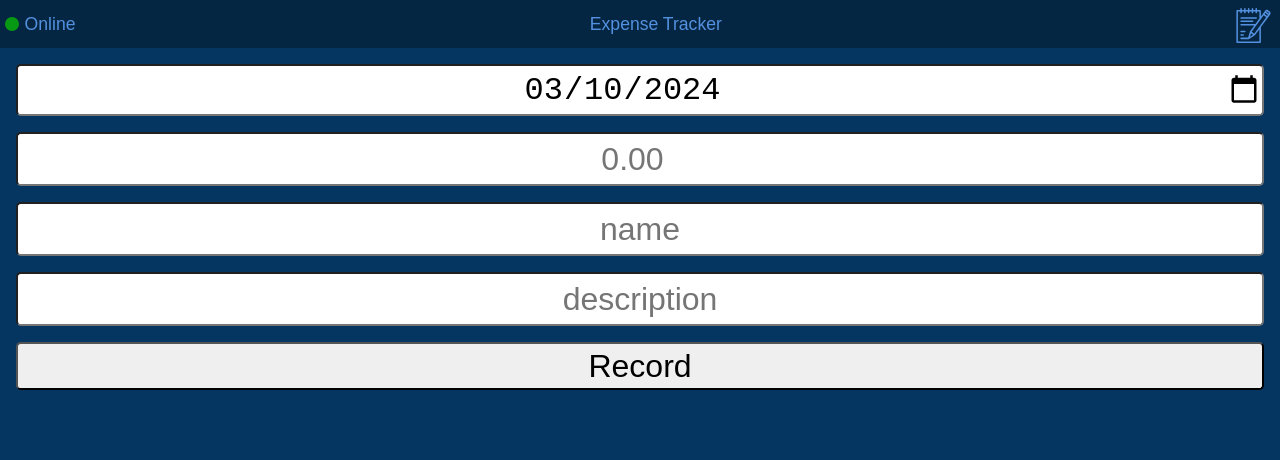
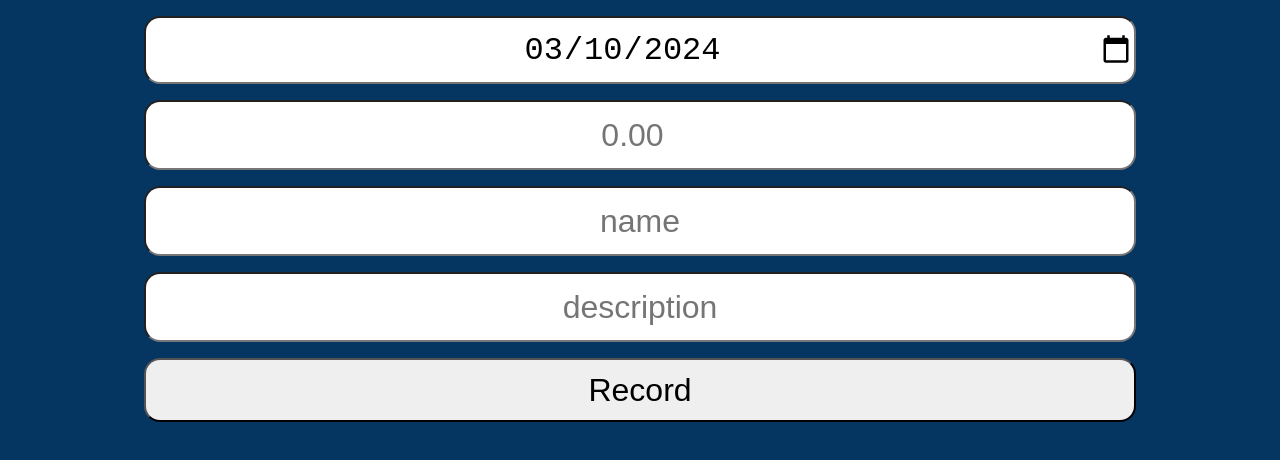
Before and after one commit to catzilla-007/expense-tracker, a SvelteKit app: page / in a window 1280 px wide. Shown: the top 460 px of the page. Built offline with nearby package versions, Linux system fonts and the light colour scheme.

Commit message:
Revert "Added Cache count"

```diff
--- a/src/lib/api/idb.ts
+++ /dev/null
@@ -1,22 +0,0 @@
-export async function getExpenseCount(): Promise<number> {
-  return new Promise((resolve, reject) => {
-    function getCount(db: IDBDatabase) {
-      const transaction = db.transaction(['expense'], 'readonly');
-      const objectStore = transaction.objectStore('expense');
-
-      const countRequest = objectStore.count();
-      countRequest.onsuccess = () => {
-        resolve(countRequest.result);
-      };
-
-      countRequest.onerror = () => {
-        reject();
-      };
-    }
-
-    const request = indexedDB.open('expenseDB', 1);
-    request.onsuccess = (event: any) => {
-      getCount(event.target.result);
-    };
-  });
-}
--- a/src/lib/components/ExpenseCounter.svelte
+++ /dev/null
@@ -1,14 +0,0 @@
-<script lang="ts">
-  import { onMount } from 'svelte';
-  import NoteIcon from './NoteIcon.svelte';
-  import { getExpenseCount } from '$lib/api/idb';
-  // make all the logic parts here
-  // get the number of caches in indexdb
-
-  let count: number;
-  onMount(async () => {
-    count = await getExpenseCount();
-  });
-</script>
-
-<NoteIcon {count} />
--- a/src/lib/components/Header.svelte
+++ /dev/null
@@ -1,43 +0,0 @@
-<script>
-  import { isOnline } from '$lib/store/is-online';
-  import OnlineIcon from './OnlineIcon.svelte';
-  import ExpenseCounter from './ExpenseCounter.svelte';
-</script>
-
-<header>
-  <span class="header-left">
-    <OnlineIcon online={$isOnline} />
-    {$isOnline ? 'Online' : 'Offline'}
-  </span>
-  <span class="header-center">Expense Tracker</span>
-  <span class="header-right"><ExpenseCounter /></span>
-</header>
-
-<style>
-  header {
-    display: flex;
-    flex-direction: row;
-    height: 3rem;
-    background-color: var(--color-bg-2);
-    color: var(--color-text-2);
-    font-size: 1.1em;
-  }
-
-  .header-left {
-    display: flex;
-    justify-content: flex-start;
-    align-items: center;
-  }
-
-  .header-center {
-    display: flex;
-    flex-grow: 1;
-    align-items: center;
-    justify-content: center;
-  }
-
-  .header-right {
-    display: flex;
-    align-items: flex-end;
-  }
-</style>
--- a/src/lib/components/NoteIcon.svelte
+++ /dev/null
@@ -1,28 +0,0 @@
-<script lang="ts">
-  import noteIcon from '$lib/images/notes.svg';
-  export let count: number = 0;
-</script>
-
-<span>
-  {#if count > 0}
-    <span class="count">{count}</span>
-  {/if}
-  <img src={noteIcon} alt="expenses" />
-</span>
-
-<style>
-  img {
-    margin-right: 0.5em;
-  }
-
-  .count {
-    z-index: 2;
-    position: relative;
-    padding: 1px 3px 1px 3px;
-    bottom: 15px;
-    left: 40px;
-    background-color: red;
-    border-radius: 50%;
-    color: white;
-  }
-</style>
--- a/src/lib/components/OnlineIcon.svelte
+++ /dev/null
@@ -1,23 +0,0 @@
-<script lang="ts">
-  export let online: boolean;
-</script>
-
-<span class="dot {online ? 'green-dot' : 'red-dot'}" />
-
-<style>
-  .dot {
-    height: 0.8em;
-    width: 0.8em;
-    border-radius: 50%;
-    display: inline-block;
-    margin: 0.3em;
-  }
-
-  .green-dot {
-    background-color: #079913;
-  }
-
-  .red-dot {
-    background-color: #a01111;
-  }
-</style>
--- a/src/lib/date.ts
+++ /dev/null
@@ -1,9 +0,0 @@
-export function formatDate(date: Date): string {
-  const parsedDate: Array<string> = date.toLocaleDateString().split('/');
-  return `${parsedDate[2]}-${parsedDate[0].padStart(2, '0')}-${parsedDate[1].padStart(2, '0')}`;
-}
-
-export function sanitizeDateRequest(date: string) {
-  const parsedDate: Array<string> = date.split('-');
-  return `${parsedDate[1]}/${parsedDate[2]}/${parsedDate[0]}`;
-}
--- a/src/lib/expense.ts
+++ /dev/null
@@ -1,30 +0,0 @@
-import { sanitizeDateRequest } from './date';
-
-export interface IExpense {
-  name: string;
-  price: number;
-  description?: string;
-  date: string;
-}
-
-export function addExpense(expense: IExpense, callback?: () => void): void {
-  const { name, price, description, date } = expense;
-
-  if (!navigator.serviceWorker) return;
-
-  navigator.serviceWorker.ready
-    .then((registration) => {
-      if (!registration.active) return;
-      const payload = {
-        name,
-        price,
-        description,
-        date: sanitizeDateRequest(date)
-      };
-      registration.active.postMessage(payload);
-    })
-    .catch((error) => {
-      console.error('some error happened', error);
-    })
-    .finally(callback);
-}
--- a/src/lib/online-checker.ts
+++ /dev/null
@@ -1,13 +0,0 @@
-import { isOnline } from './store/is-online';
-
-export function initializeOnlineChecker() {
-  isOnline.set(window.navigator.onLine);
-
-  window.addEventListener('online', () => {
-    isOnline.set(true);
-  });
-
-  window.addEventListener('offline', () => {
-    isOnline.set(false);
-  });
-}
--- a/src/lib/store/is-online.ts
+++ /dev/null
@@ -1,3 +0,0 @@
-import { writable } from 'svelte/store';
-
-export const isOnline = writable(false);
--- a/src/routes/+layout.svelte
+++ b/src/routes/+layout.svelte
@@ -1,10 +1,8 @@
 <script>
 	import './styles.css';
-  import Header from '$lib/components/Header.svelte';
 </script>
 
 <div class="app">
-  <Header />
 	<main>
 		<slot />
 	</main>
@@ -23,6 +21,7 @@
 		flex-direction: column;
 		padding: 1rem;
 		width: 100%;
+		max-width: 64rem;
 		margin: 0 auto;
 		box-sizing: border-box;
 	}
--- a/src/routes/+page.svelte
+++ b/src/routes/+page.svelte
@@ -1,30 +1,50 @@
 <script lang="ts">
   import { onMount } from 'svelte';
   import { registerSync } from '$lib/api/sync';
-  import { formatDate } from '$lib/date';
-  import { addExpense } from '$lib/expense';
-  import { initializeOnlineChecker } from '$lib/online-checker';
 
   let date: string = formatDate(new Date());
   let name: string = '';
   let price: string = '';
   let description: string = '';
 
+  function formatDate(date: Date): string {
+    const parsedDate: Array<string> = date.toLocaleDateString().split('/');
+    return `${parsedDate[2]}-${parsedDate[0].padStart(2, '0')}-${parsedDate[1].padStart(2, '0')}`;
+  }
+
+  function sanitizeDateRequest(date: string) {
+    const parsedDate: Array<string> = date.split('-');
+    return `${parsedDate[1]}/${parsedDate[2]}/${parsedDate[0]}`;
+  }
+
   function handleRecordClick() {
     const priceNum = parseFloat(price);
 
-    const expense = { name, price: priceNum, description, date };
+    if (!navigator.serviceWorker) return;
 
-    addExpense(expense, () => {
-      name = '';
-      price = '';
-      description = '';
-    });
+    navigator.serviceWorker.ready
+      .then((registration) => {
+        if (!registration.active) return;
+        const payload = {
+          name,
+          price: priceNum,
+          description,
+          date: sanitizeDateRequest(date)
+        };
+        registration.active.postMessage(payload);
+      })
+      .catch((error) => {
+        console.error('some error happened', error);
+      })
+      .finally(() => {
+        name = '';
+        price = '';
+        description = '';
+      });
   }
 
   onMount(() => {
     registerSync();
-    initializeOnlineChecker();
   });
 </script>
 
@@ -42,11 +62,11 @@
 
 <style>
   input {
-    height: 3rem;
+    height: 4rem;
     font-size: 2rem;
     text-align: center;
     margin-bottom: 1rem;
-    border-radius: 0.3rem;
+    border-radius: 1rem;
   }
 
   input[type='date'] {
@@ -58,8 +78,8 @@
   }
 
   button {
-    height: 3rem;
+    height: 4rem;
     font-size: 2rem;
-    border-radius: 0.3rem;
+    border-radius: 1rem;
   }
 </style>
--- a/src/routes/styles.css
+++ b/src/routes/styles.css
@@ -5,11 +5,10 @@
 		Cantarell, 'Open Sans', 'Helvetica Neue', sans-serif;
 	--font-mono: 'Fira Mono', monospace;
 	--color-bg-1: hsl(208, 90%, 20%);
-  --color-bg-2: hsl(208, 86%, 14%);
+	--color-bg-2: hsl(224, 44%, 95%);
 	--color-theme-1: #ff3e00;
 	--color-theme-2: #4075a6;
 	--color-text: rgba(0, 0, 0, 0.7);
-  --color-text-2: #5391e0;
 	--column-width: 42rem;
 	--column-margin-top: 4rem;
 	font-family: var(--font-body);
```
Also changed, not shown: src/lib/images/notes.svg (deleted). Lines whose indentation alone changed are shown as unchanged.
